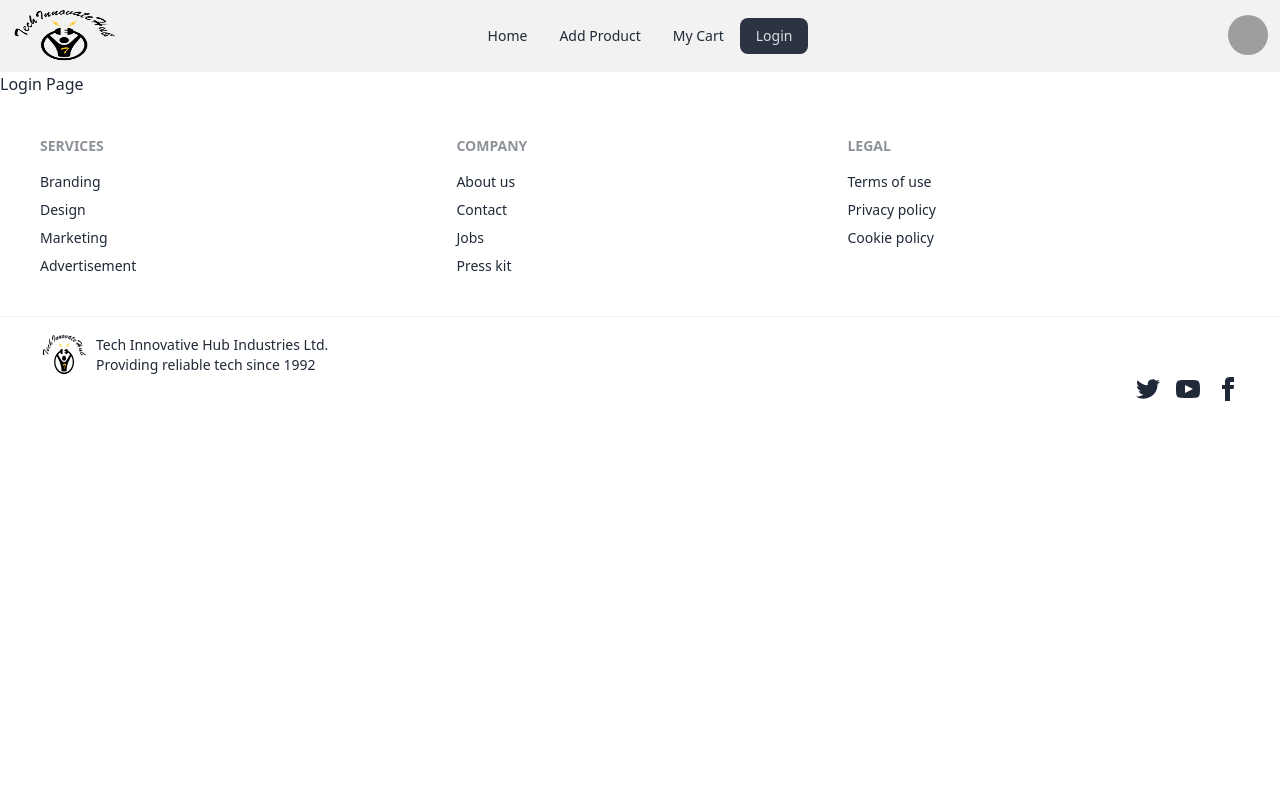
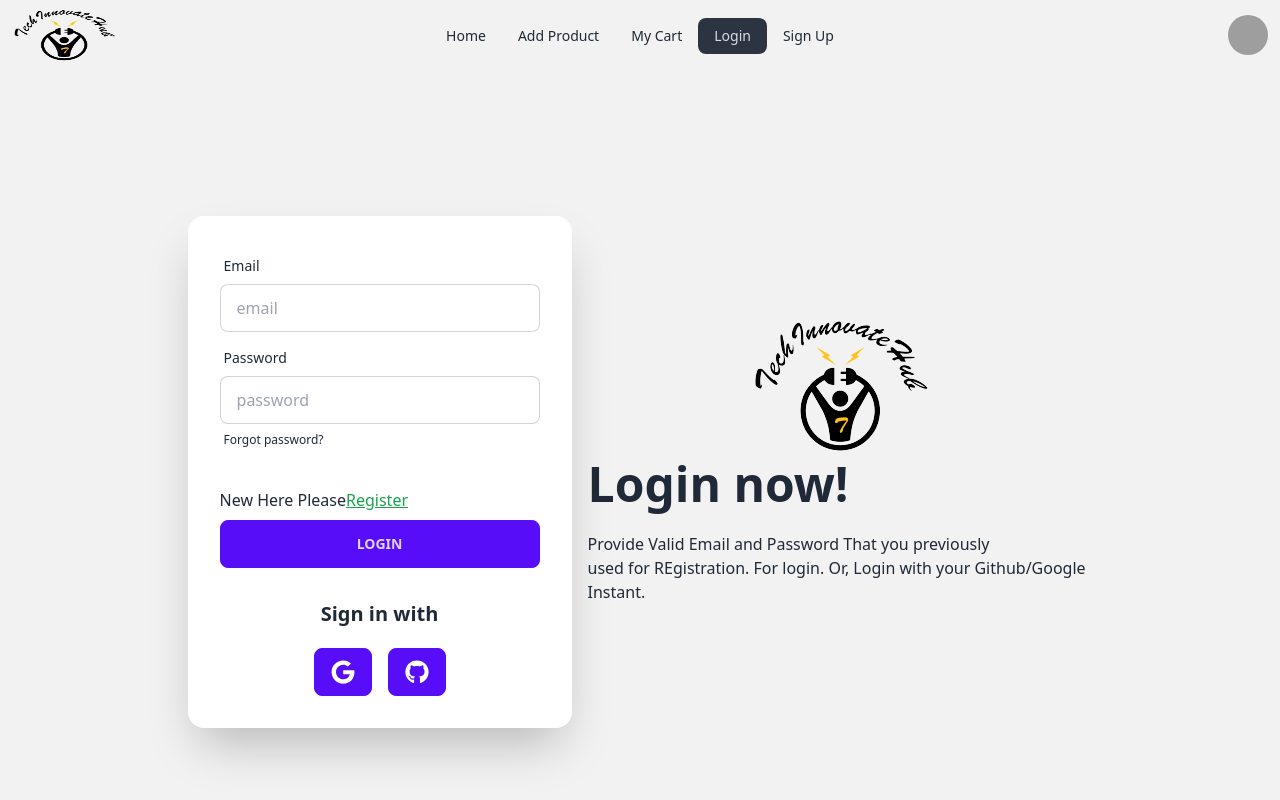
Before and after one commit to mahfuj80/tech-innovate-hub-a10-client, a React (Vite) app: page /login in a window 1280 px wide. Shown: the top 800 px of the page. Built offline with nearby package versions, Linux system fonts and the light colour scheme; grey boxes are pictures that could not be loaded.

Commit message:
login form added

```diff
--- a/package.json
+++ b/package.json
@@ -16,6 +16,7 @@
     "prop-types": "^15.8.1",
     "react": "^18.2.0",
     "react-dom": "^18.2.0",
+    "react-icons": "^4.11.0",
     "react-router-dom": "^6.17.0",
     "sort-by": "^1.2.0"
   },
--- a/src/Components/Footer.jsx
+++ b/src/Components/Footer.jsx
@@ -70,7 +70,7 @@ const Footer = () => {
           <a className="link link-hover">Cookie policy</a>
         </nav>
       </footer>
-      <footer className="footer px-10 py-4 border-t bg-base-100 text-base-content border-base-200 hidden md:block">
+      <footer className="footer px-10 py-4 border-t-2 bg-base-100 text-base-content border-base-500 hidden md:block">
         <aside className="items-center grid-flow-col">
           <img className="w-12 h-11" src="/logo.png" alt="logo" />
           <p>
--- a/src/Components/Nav.jsx
+++ b/src/Components/Nav.jsx
@@ -14,6 +14,9 @@ const Nav = () => {
       </li>
       <li>
         <NavLink to={'/login'}>Login</NavLink>
+      </li>
+      <li>
+        <NavLink to={'/register'}>Sign Up</NavLink>
       </li>
     </>
   );
--- a/src/Pages/Login.jsx
+++ b/src/Pages/Login.jsx
@@ -1,7 +1,86 @@
+import { Link } from 'react-router-dom';
+import { FaGithub, FaGoogle } from 'react-icons/fa';
+
 const Login = () => {
+  const handleLogin = (e) => {
+    e.preventDefault();
+    const form = new FormData(e.currentTarget);
+    const email = form.get('email');
+    const password = form.get('password');
+    console.log(email, password);
+  };
   return (
     <div>
-      <h2>Login Page</h2>
+      <div className="hero min-h-screen bg-base-200">
+        <div className="hero-content flex-col lg:flex-row-reverse">
+          <div className="text-center lg:text-left">
+            <img className="w-fit mx-auto" src="/logo.png" alt="logo" />
+            <h1 className="text-5xl font-bold">Login now!</h1>
+            <p className="py-6">
+              Provide Valid Email and Password That you previously <br /> used
+              for REgistration. For login. Or, Login with your Github/Google
+              Instant.
+            </p>
+          </div>
+          <div className="card flex-shrink-0 w-full max-w-sm shadow-2xl bg-base-100">
+            <form onSubmit={handleLogin} className="card-body">
+              <div className="form-control">
+                <label className="label">
+                  <span className="label-text">Email</span>
+                </label>
+                <input
+                  name="email"
+                  type="email"
+                  placeholder="email"
+                  className="input input-bordered"
+                  required
+                />
+              </div>
+              <div className="form-control">
+                <label className="label">
+                  <span className="label-text">Password</span>
+                </label>
+                <input
+                  name="password"
+                  type="password"
+                  placeholder="password"
+                  className="input input-bordered"
+                  required
+                />
+                <label className="label">
+                  <a href="#" className="label-text-alt link link-hover">
+                    Forgot password?
+                  </a>
+                </label>
+              </div>
+              <div className="form-control mt-6">
+                <p className="mb-2">
+                  New Here Please
+                  <Link className="text-green-600 underline" to={'/register'}>
+                    Register
+                  </Link>
+                </p>
+                <input
+                  type="submit"
+                  className="btn btn-primary"
+                  value="Login"
+                ></input>
+              </div>
+            </form>
+            <div className="px-8 pb-8 text-center flex gap-2 flex-col">
+              <p className="text-xl font-bold mb-3">Sign in with</p>
+              <div className="flex gap-4 items-center justify-center">
+                <button className="btn btn-primary">
+                  <FaGoogle className="text-2xl text-white"></FaGoogle>
+                </button>
+                <button className="btn btn-primary">
+                  <FaGithub className="text-2xl text-white"></FaGithub>
+                </button>
+              </div>
+            </div>
+          </div>
+        </div>
+      </div>
     </div>
   );
 };
--- a/src/Routers/router.jsx
+++ b/src/Routers/router.jsx
@@ -5,6 +5,7 @@ import Home from '../Pages/Home';
 import Login from '../Pages/Login';
 import AddProduct from '../Pages/AddProduct';
 import MyCart from '../Pages/MyCart';
+import Registration from '../Pages/Registration';
 
 const router = createBrowserRouter([
   {
@@ -28,6 +29,10 @@ const router = createBrowserRouter([
         path: '/login',
         element: <Login></Login>,
       },
+      {
+        path: '/register',
+        element: <Registration></Registration>,
+      },
     ],
   },
 ]);
```
Also changed, not shown: 1 other file (tests, documents, lock files or other folders).
